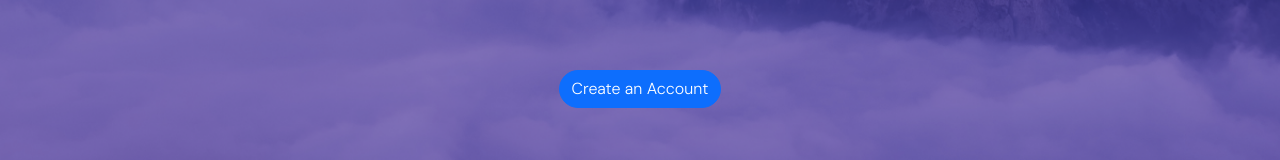
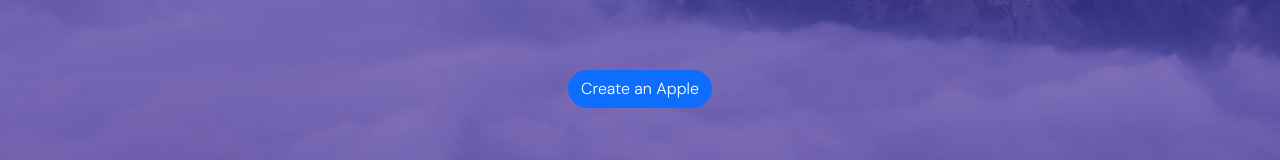
Before and after one commit to viix54/forgetCodeFigma, a React (Vite) app: page / in a window 1280 px wide. Shown: the part 581-741 px from the top of the page. Built offline with nearby package versions, Linux system fonts and the light colour scheme.

Commit message:
New button text on Landing page

```diff
--- a/src/components/Landing_page/Landing.jsx
+++ b/src/components/Landing_page/Landing.jsx
@@ -38,7 +38,7 @@
                 <div></div>
               </div>
               <footer>
-                <Button style={{ borderRadius: '20px' }}>Create an Account</Button>
+                <Button style={{ borderRadius: '20px' }}>Create an Apple</Button>
                 {/* <Button variant="success">Primary</Button>{' '} */}
               </footer>
               {/* </div> */}
```
